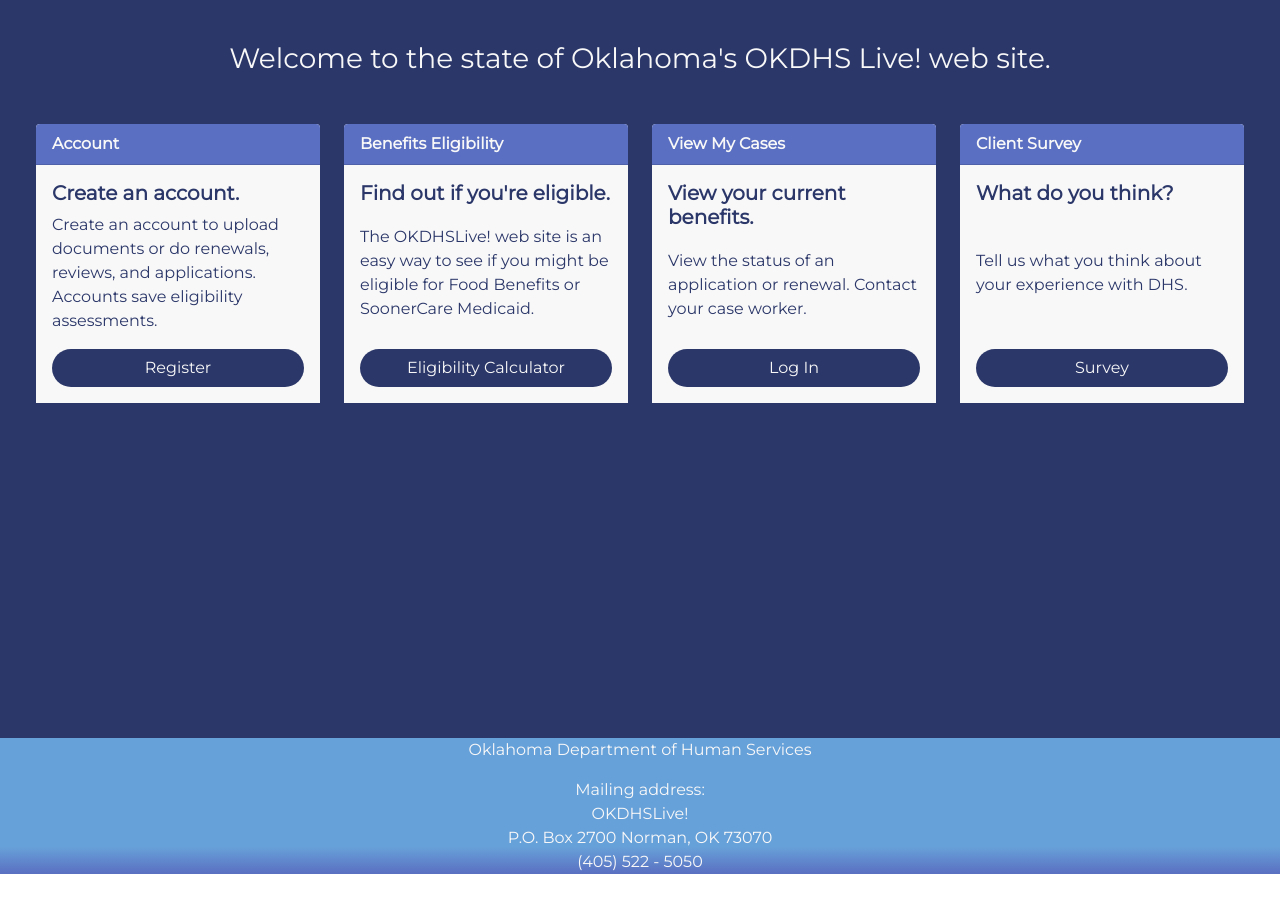
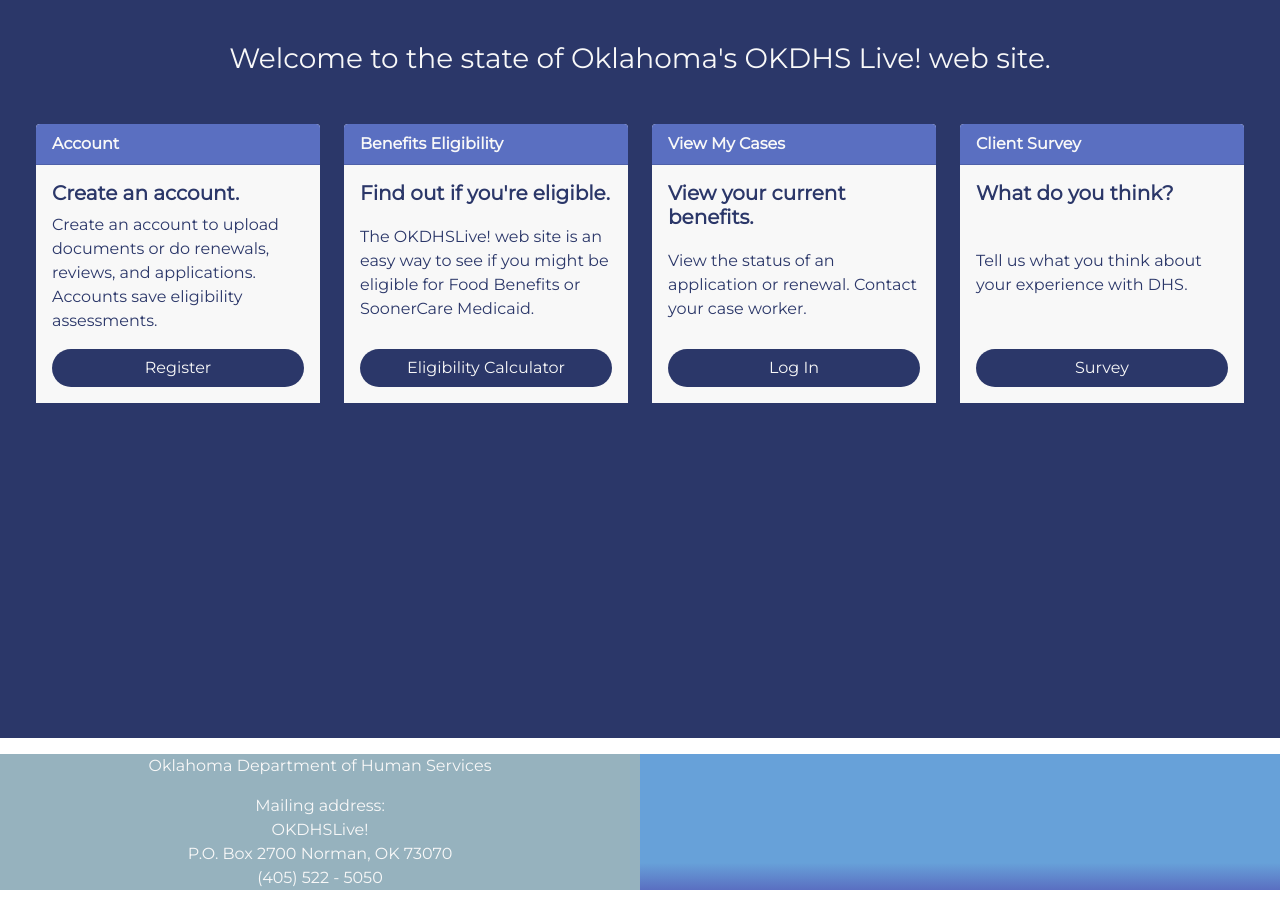
Before and after one commit to NickSmithSoftware/okdhs-live-gatsby-website, a Gatsby site: page / in a window 1280 px wide. Shown: the part 62-968 px from the top of the page. Before the commit the page ends 936 px from the top, so only its background shows below. Built offline with nearby package versions, Linux system fonts and the light colour scheme; Gatsby itself is replaced by a stand-in of ours.

Commit message:
alpha 0.0.67

```diff
--- a/src/components/footer.js
+++ b/src/components/footer.js
@@ -3,6 +3,7 @@
 const Footer = (props) => {
     return (
         <div className="text-center footer">
+            <div className="footer-card my-3 w-50">
                 <p className="text-center">Oklahoma Department of Human Services</p>
                 <div className="text-center">
                     Mailing address: <br />
@@ -11,6 +12,7 @@
                     (405) 522 - 5050
                 </div>
             </div>
+        </div>
     )
 }
 
--- a/src/style/layout.css
+++ b/src/style/layout.css
@@ -55,6 +55,10 @@
 .footer {
     min-height: 14vh;
     background: linear-gradient(0deg, var(--darkAccent) 0%, var(--darkAccent) 0%, var(--brand) 20%);
+}
+
+.footer-card {
+    background: var(--lightAccentMode);
 }
 
 .navbar {
```
Lines whose indentation alone changed are shown as unchanged.
